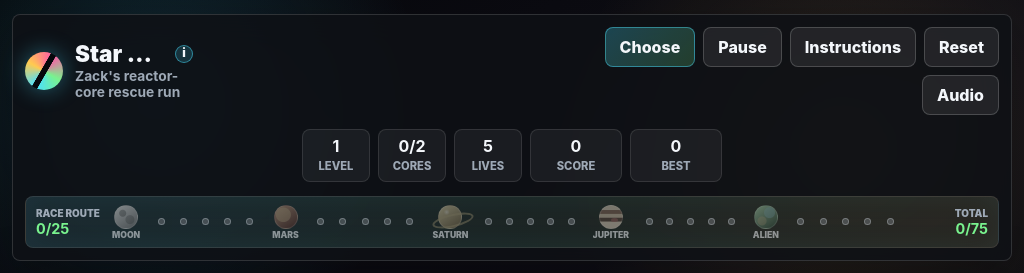
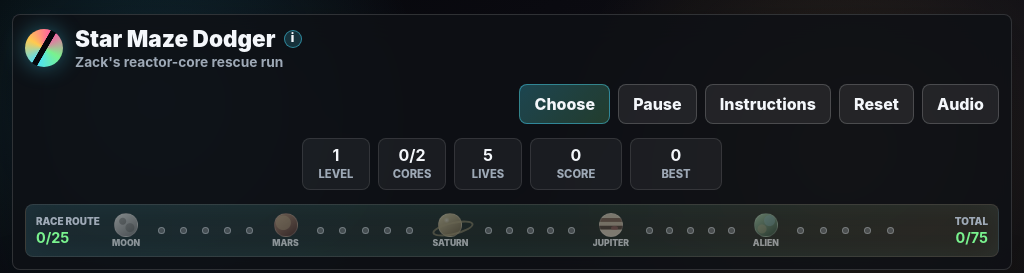
Before and after one commit to birdsoftware/zack, a website: page index.html in a window 1024 px wide. Shown: the top 273 px of the page. Drawn offline with Linux system fonts and the light colour scheme; no server answers; animation ran at ten frames a second.

Commit message:
Show full desktop game title

```diff
--- a/styles.css
+++ b/styles.css
@@ -93,7 +93,7 @@ button:disabled:hover {
     "brand pilot actions"
     "stats stats stats"
     "journey journey journey";
-  grid-template-columns: minmax(180px, 1fr) minmax(0, 300px) auto;
+  grid-template-columns: minmax(340px, 1fr) minmax(0, 300px) auto;
   align-items: center;
   gap: 14px;
   padding: 12px;
@@ -113,7 +113,7 @@ button:disabled:hover {
   display: flex;
   align-items: center;
   gap: 12px;
-  min-width: 0;
+  min-width: 320px;
 }
 
 .brand-mark {
@@ -163,17 +163,20 @@ button:disabled:hover {
   align-items: center;
   gap: 8px;
   min-width: 0;
+  width: max-content;
+  max-width: 100%;
 }
 
 .brand-title {
   display: block;
+  flex: 0 0 auto;
   min-width: 0;
-  overflow: hidden;
+  overflow: visible;
   color: var(--ink);
   font-size: clamp(1.1rem, 2.2vw, 1.55rem);
   font-weight: 900;
   line-height: 1.05;
-  text-overflow: ellipsis;
+  text-overflow: clip;
   white-space: nowrap;
 }
 
@@ -2782,6 +2785,10 @@ canvas {
     gap: 10px;
   }
 
+  .brand {
+    min-width: 0;
+  }
+
   .pilot-hud {
     justify-self: stretch;
     width: 100%;
@@ -3091,6 +3098,26 @@ canvas {
 @media (pointer: coarse), (max-width: 720px) {
   .game-shell[data-mode="playing"] .mobile-controls {
     display: grid;
+  }
+}
+
+@media (min-width: 901px) and (max-width: 1180px) {
+  .topbar {
+    grid-template-areas:
+      "brand brand"
+      "pilot actions"
+      "stats stats"
+      "journey journey";
+    grid-template-columns: minmax(0, 1fr) auto;
+  }
+
+  .brand {
+    min-width: 0;
+  }
+
+  .pilot-hud {
+    justify-self: start;
+    width: min(360px, 100%);
   }
 }
 
```
